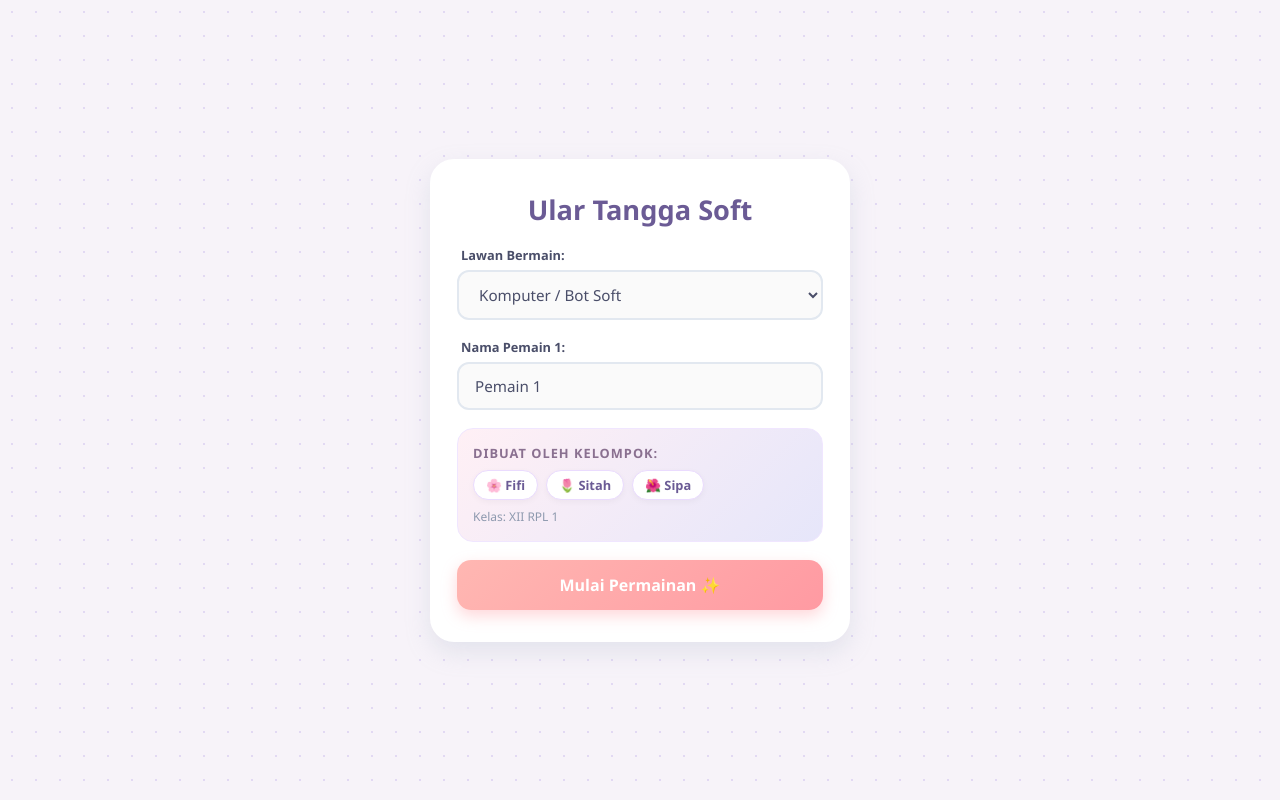
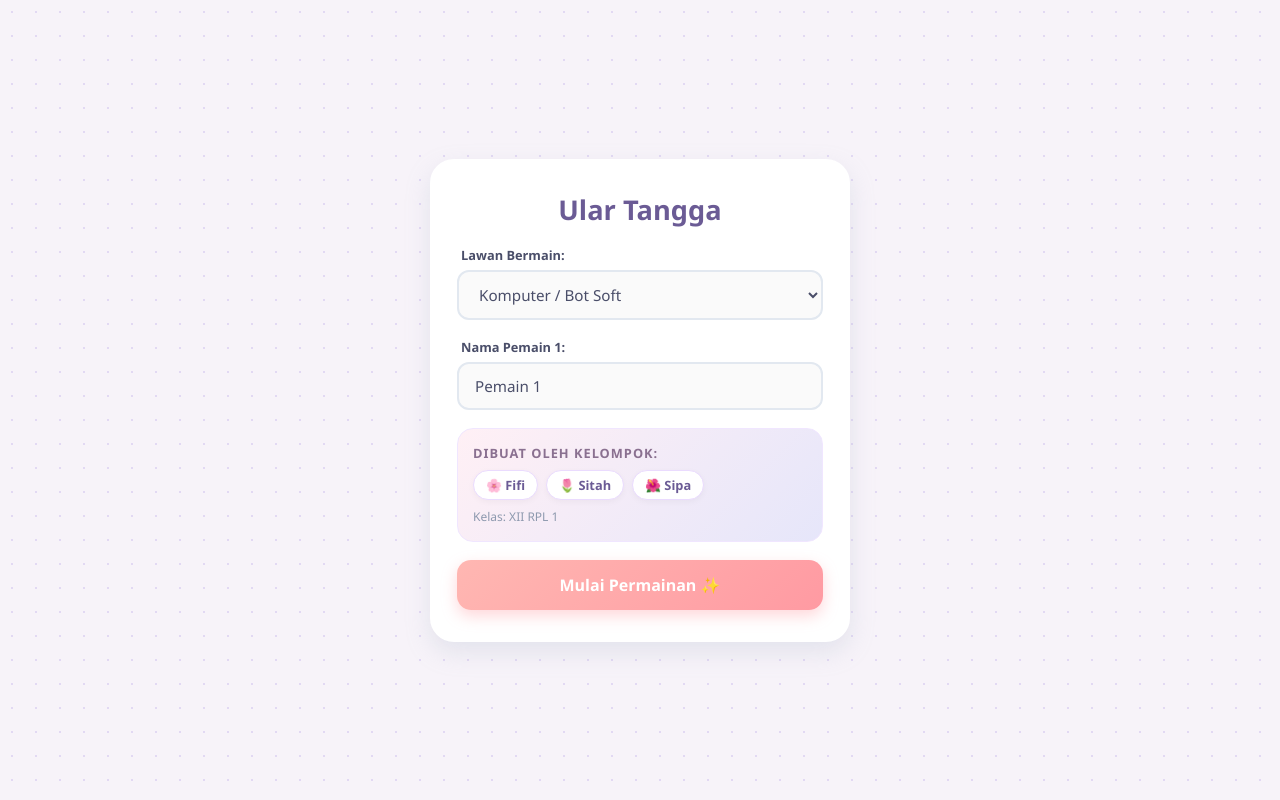
Before and after one commit to sipaarpl-sketch/Game-traditional, a plain HTML site: page index.html in a window 1280 px wide. Drawn offline with Linux system fonts and the light colour scheme.

Commit message:
Update index.html

```diff
--- a/index.html
+++ b/index.html
@@ -435,7 +435,7 @@
     <!-- HALAMAN LOGIN -->
     <div id="loginScreen" class="login-screen">
         <div>
-            <h1>Ular Tangga Soft</h1>
+            <h1>Ular Tangga</h1>
         </div>
 
         <div class="input-group">
```
